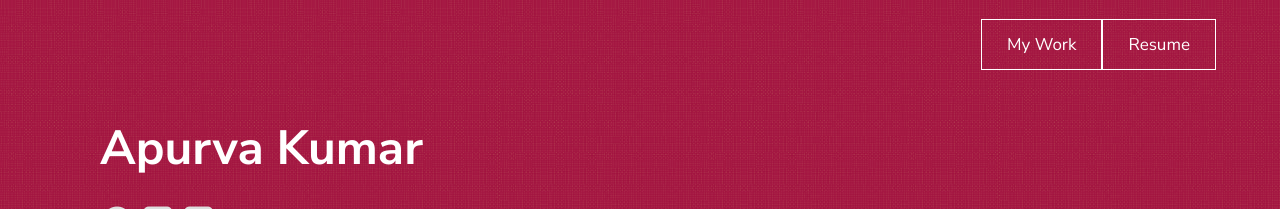
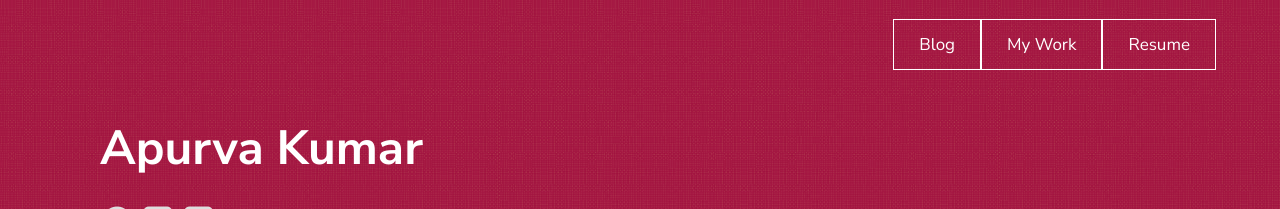
Before and after one commit to hisana/hisana.github.io, a Jekyll site: the page built from index.md, in a window 1280 px wide. Shown: the top 209 px of the page. Built offline with Jekyll 4.4.1, drawn with Linux system fonts in a browser that asks for light colours.

Commit message:
Update _config.yml

```diff
--- a/_config.yml
+++ b/_config.yml
@@ -24,11 +24,12 @@ texture:
   #disqus_shortname: games
   texture:
   navigation:
+    - title: Blog
+      url: "/blog"
     - title: My Work
       url: "/my-work"
     - title: Resume
       url: "/resume"
-
 
   # generate social links in footer
   social_links:
```
